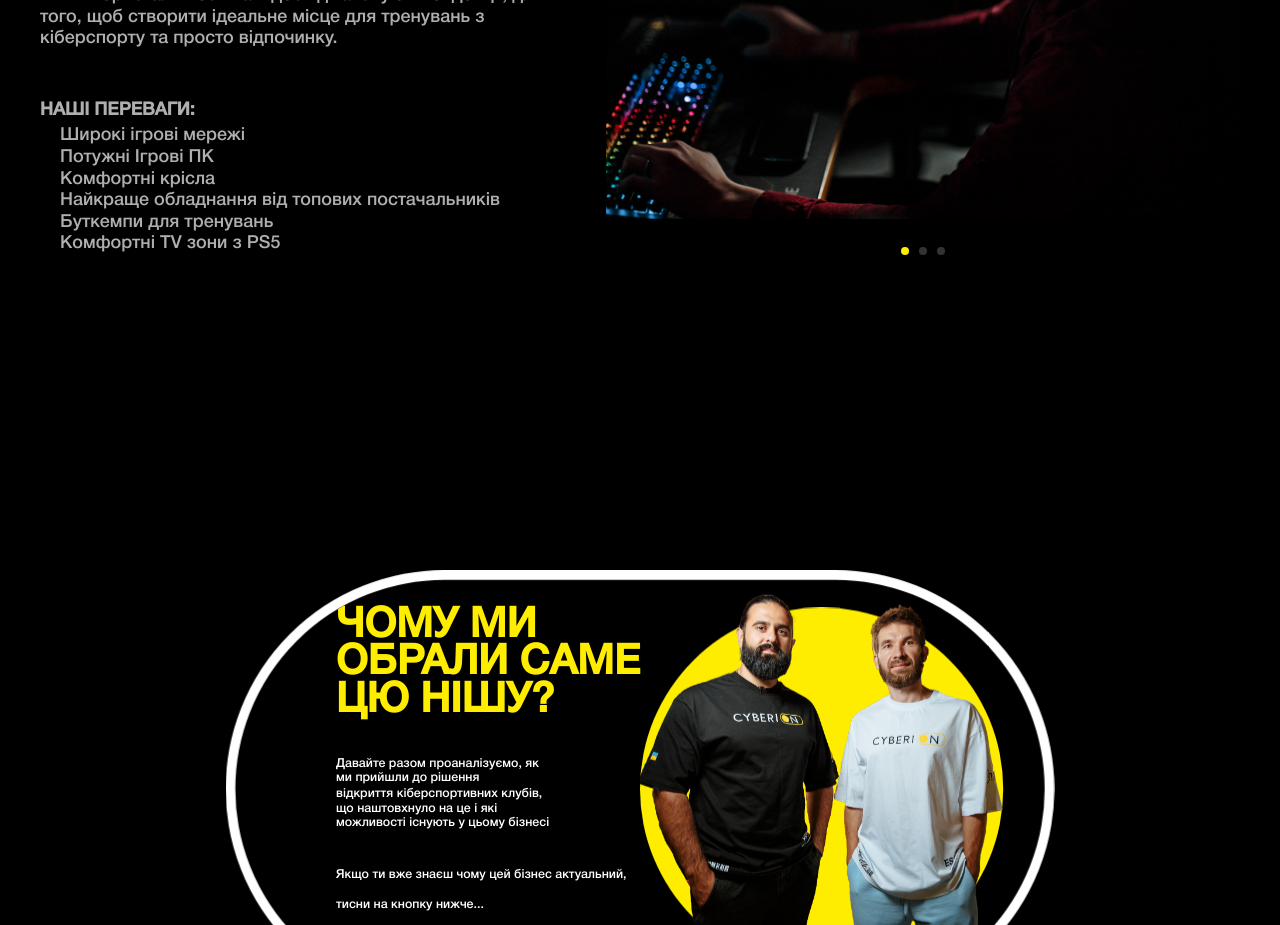
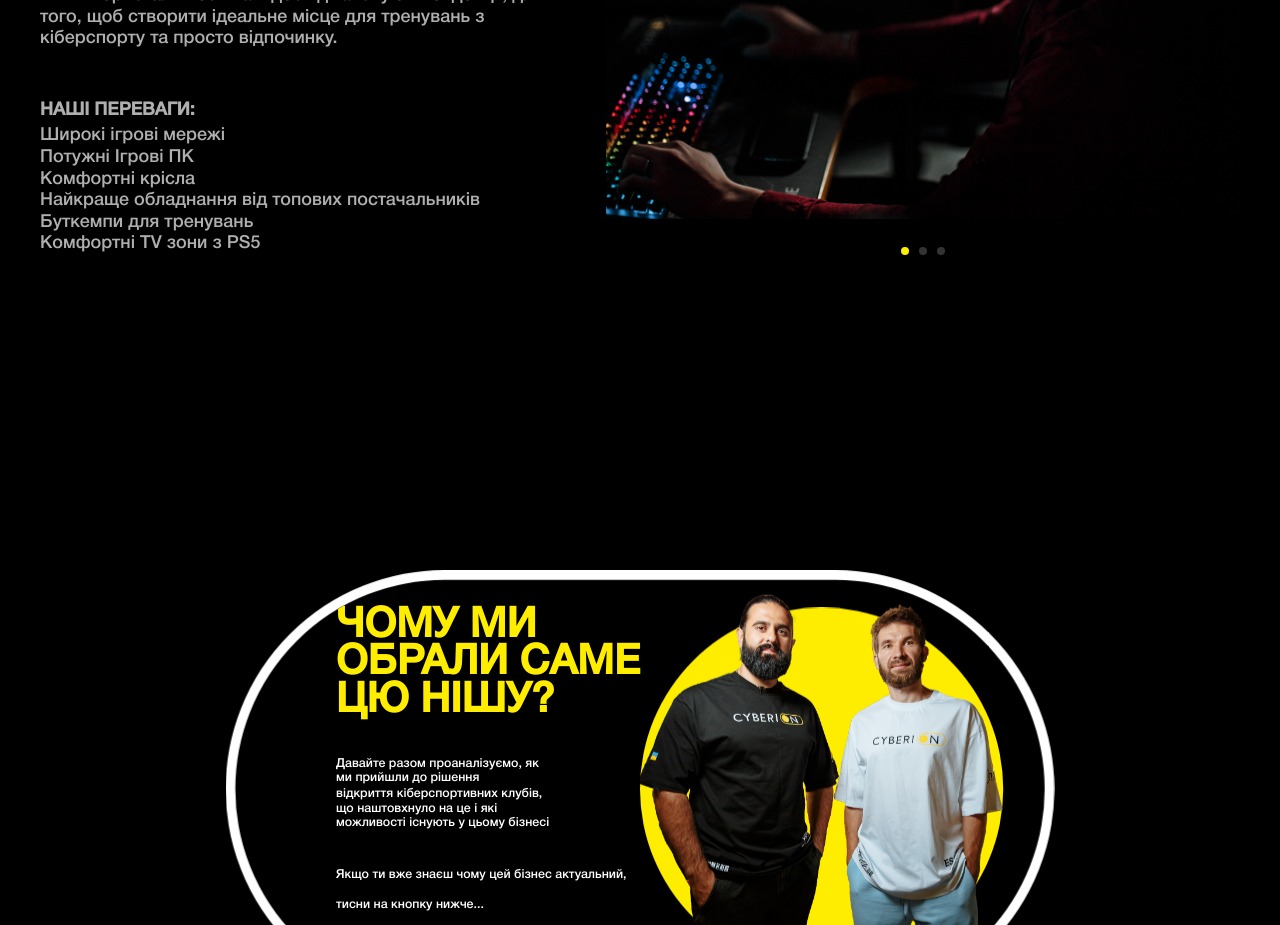
Before and after one commit to potterbl/cyberion-client, a React (Create React App) app: page /franchise in a window 1280 px wide. Shown: the part 1420-2345 px from the top of the page. Built offline with nearby package versions, Linux system fonts and the light colour scheme; no server answers.

Commit message:
perevagi padding removed

```diff
--- a/src/styles/Philosophy.css
+++ b/src/styles/Philosophy.css
@@ -15,7 +15,7 @@
 .philosophy-left_body-list{
     margin-top: 4px;
     list-style-type: none;
-    padding-left: 20px;
+    /*padding-left: 20px;*/
 }
 .philosophy-left_body{
     width: 100%;
```
